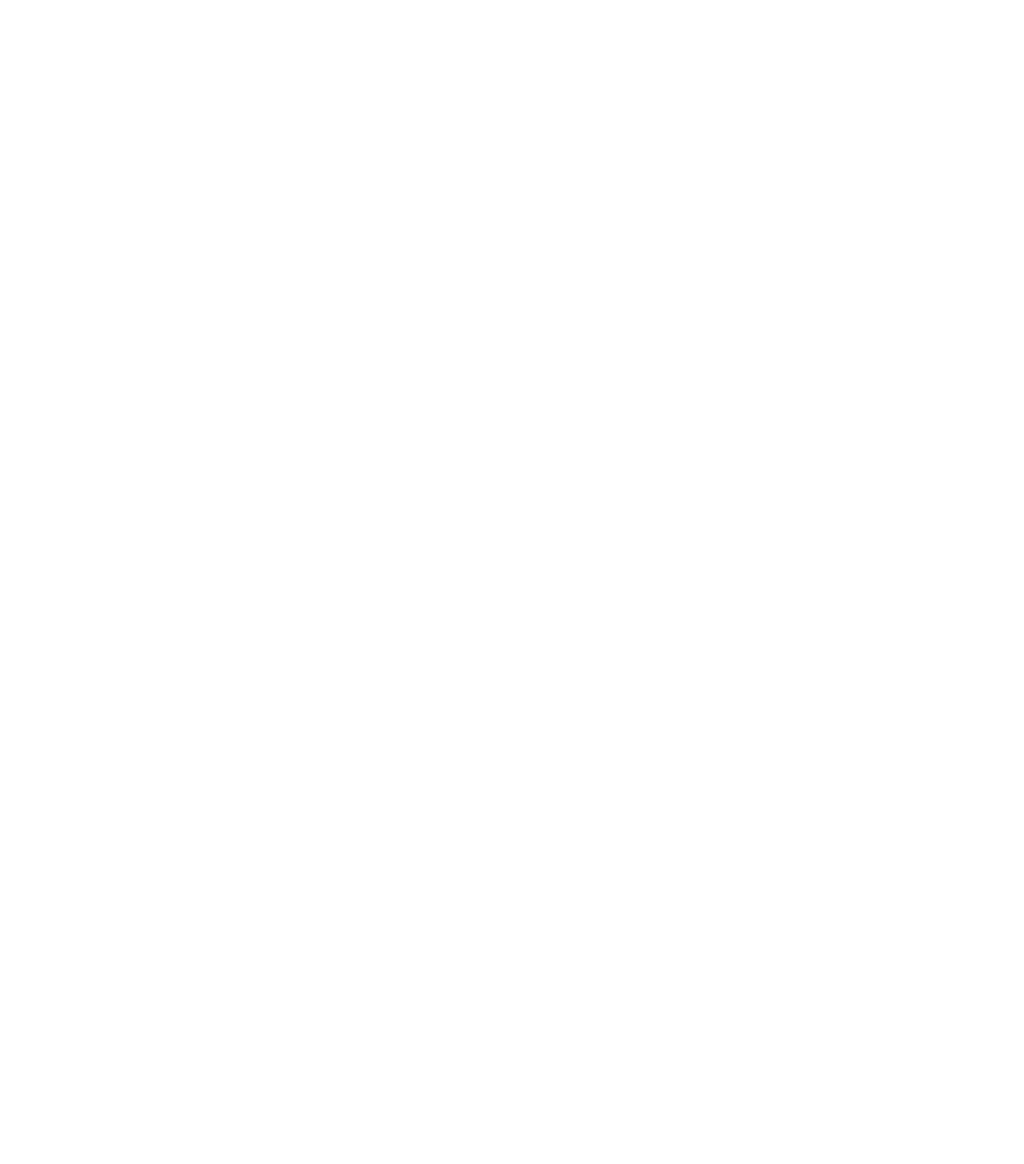
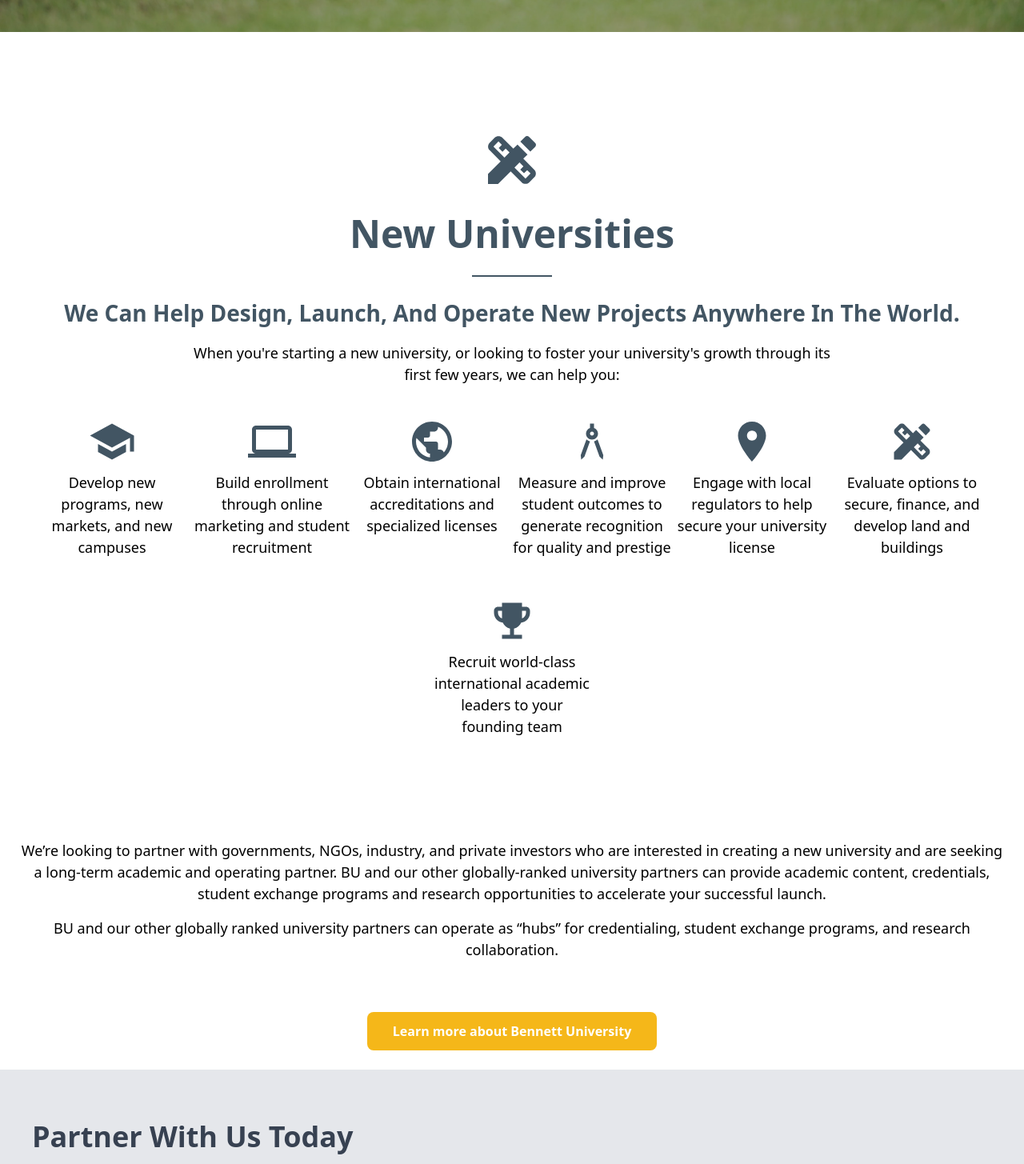
Before and after one commit to ansharma-as/Sintana, a React (Vite) app in the folder frontend/: page /new-universities in a window 1280 px wide. Before the commit this address had no page. Shown: the part 460-1915 px from the top of the page at 80% size. Before the commit the page ends 800 px from the top, so only its background shows below. Built offline with nearby package versions, Linux system fonts and the light colour scheme.

Commit message:
added new universities page

```diff
--- a/frontend/src/App.jsx
+++ b/frontend/src/App.jsx
@@ -9,6 +9,7 @@ import AsuPartnership from './pages/AsuPartnership';
 import Team from './pages/Team';
 import TeamMemberDetail from './components/TeamMemberDetail';
 import Universities from './pages/Universities';
+import NewUniversities from './pages/NewUniversities';
 
 // Define a separate component to use the location inside the Router
 const AppContent = () => {
@@ -46,6 +47,7 @@ const AppContent = () => {
         <Route path='/team' element={<Team/>}/>
         <Route path='/team/:name' element={<TeamMemberDetail/>}/>
         <Route path='/globally-ranked-universities' element={<Universities/>} />
+        <Route path='/new-universities' element={<NewUniversities/>}/>
       </Routes>
     </>
   );
--- a/frontend/src/components/Navbar.jsx
+++ b/frontend/src/components/Navbar.jsx
@@ -114,7 +114,7 @@ const Navbar = () => {
             THE CINTANA ALLIANCE
           </a>
           <a
-            href="/asu-partnership"
+            href="/bu-partnership"
             className="px-6 py-3 text-[12.96px] text-white hover:text-[#f0a500]  md1:pr-[24px] md1:pl-0 md1:py-0 lg1:pr-[24px] lg1:pl-0 lg1:py-0 lg1:text-[11.52px]"
           >
             ASU PARTNERSHIP
--- /dev/null
+++ b/frontend/src/pages/NewUniversities.jsx
@@ -0,0 +1,127 @@
+import React from 'react'
+import Navbar from '../components/Navbar'
+import Partnership from '../components/PartnerwithusToday'
+import FooterComponent from '../components/Footer'
+import { School as UniversityCapIcon, Laptop, Public as GlobeIcon, Architecture, LocationOn, DesignServices as RulerXPencilIcon, EmojiEvents as TrophyIcon } from '@mui/icons-material'
+
+const NewUniversities = () => {
+  return (
+    <>
+    <div className="bg-[url('/images/new-universities-bg.jpg')] bg-cover bg-center h-[217.8px] w-full xl1:h-[500px] ">
+        <div className="absolute inset-0 bg-black opacity-30 h-[217.8px] w-full xl1:h-[500px]"></div>
+        <Navbar />
+    </div>
+
+    <div className='my-10 p-10'>
+
+
+      <div className='text-center py-10'>
+
+        <div className="flex justify-center">
+          <RulerXPencilIcon style={{ fontSize: 80, color: '#425563' }} />
+        </div>
+
+        <h1 className="text-[48px] font-bold text-[#425563] mt-4">
+          New Universities
+        </h1>
+
+        <hr className="w-[100px] mx-auto mt-4 mb-6 border-t-2 border-[#425563]" />
+
+
+        <h2 className="text-[28px] font-bold text-[#425563] mt-2 mb-4">
+          We Can Help Design, Launch, And Operate New Projects Anywhere In The World.
+        </h2>
+
+        <p className="text-[18px]  text-black max-w-[800px] mx-auto">
+          When you're starting a new university, or looking to foster your university's growth through its first few years, we can help you:
+        </p>
+      </div>
+
+        <div className="text-[14.44px] flex justify-evenly flex-wrap">
+          <div className="w-[200px] flex flex-col items-center text-center pb-8">
+            <div className="flex flex-col items-center text-[#425563]">
+              <UniversityCapIcon style={{ fontSize: 60 }} />
+              <span className="mt-2 mb-4 text-[18px]  text-black">
+                Develop new programs, new markets, and new campuses
+              </span>
+            </div>
+          </div>
+
+          <div className="w-[200px] flex flex-col items-center text-center pb-8">
+            <div className="flex flex-col items-center text-[#425563]">
+              <Laptop style={{ fontSize: 60 }} />
+              <span className="mt-2 mb-4 text-[18px]  text-black">
+                Build enrollment through online marketing and student recruitment
+              </span>
+            </div>
+          </div>
+
+          <div className="w-[200px] flex flex-col items-center text-center pb-8">
+            <div className="flex flex-col items-center text-[#425563]">
+              <GlobeIcon style={{ fontSize: 60 }} />
+              <span className="mt-2 mb-4 text-[18px]  text-black">
+                Obtain international accreditations and specialized licenses
+              </span>
+            </div>
+          </div>
+
+          <div className="w-[200px] flex flex-col items-center text-center pb-8">
+            <div className="flex flex-col items-center text-[#425563]">
+              <Architecture style={{ fontSize: 60 }} />
+              <span className="mt-2 mb-4 text-[18px]  text-black">
+                Measure and improve student outcomes to generate recognition for quality and prestige
+              </span>
+            </div>
+          </div>
+
+          <div className="w-[200px] flex flex-col items-center text-center pb-8">
+            <div className="flex flex-col items-center text-[#425563]">
+              <LocationOn style={{ fontSize: 60 }} />
+              <span className="mt-2 mb-4 text-[18px] text-black">
+                Engage with local regulators to help secure your university license
+              </span>
+            </div>
+          </div>
+
+          <div className="w-[200px] flex flex-col items-center text-center pb-8">
+            <div className="flex flex-col items-center text-[#425563]">
+              <RulerXPencilIcon style={{ fontSize: 60 }} />
+              <span className="mt-2 mb-4 text-[18px]  text-black">
+                Evaluate options to secure, finance, and develop land and buildings
+              </span>
+            </div>
+          </div>
+
+          <div className="w-[200px] flex flex-col items-center text-center pb-8">
+            <div className="flex flex-col items-center text-[#425563]">
+              <TrophyIcon style={{ fontSize: 60 }} />
+              <span className="mt-2 mb-4 text-[18px]  text-black">
+                Recruit world-class international academic leaders to your founding team
+              </span>
+            </div>
+          </div>
+        </div>
+      </div>
+      <div className=" mx-auto text-center px-6 pb-10">
+        <p className="text-[18px] mb-4">
+          We’re looking to partner with governments, NGOs, industry, and private investors who are interested in creating a new university and are seeking a long-term academic and operating partner. BU and our other globally-ranked university partners can provide academic content, credentials, student exchange programs and research opportunities to accelerate your successful launch.
+        </p>
+        <p className="text-[18px] ">
+          BU and our other globally ranked university partners can operate as “hubs” for credentialing, student exchange programs, and research collaboration.
+        </p>
+      </div>
+      <div className="text-center my-6">
+  <a href="https://www.bennett.edu.in" target="_blank" rel="noopener noreferrer">
+    <button className="bg-[#F5B719] text-white font-bold py-3 px-8 rounded-lg">
+      Learn more about Bennett University
+    </button>
+  </a>
+</div>
+
+    <Partnership/>
+    <FooterComponent/>
+    </>
+  )
+}
+
+export default NewUniversities
```
Also changed, not shown: frontend/public/images/new-universities-bg.jpg (added).
